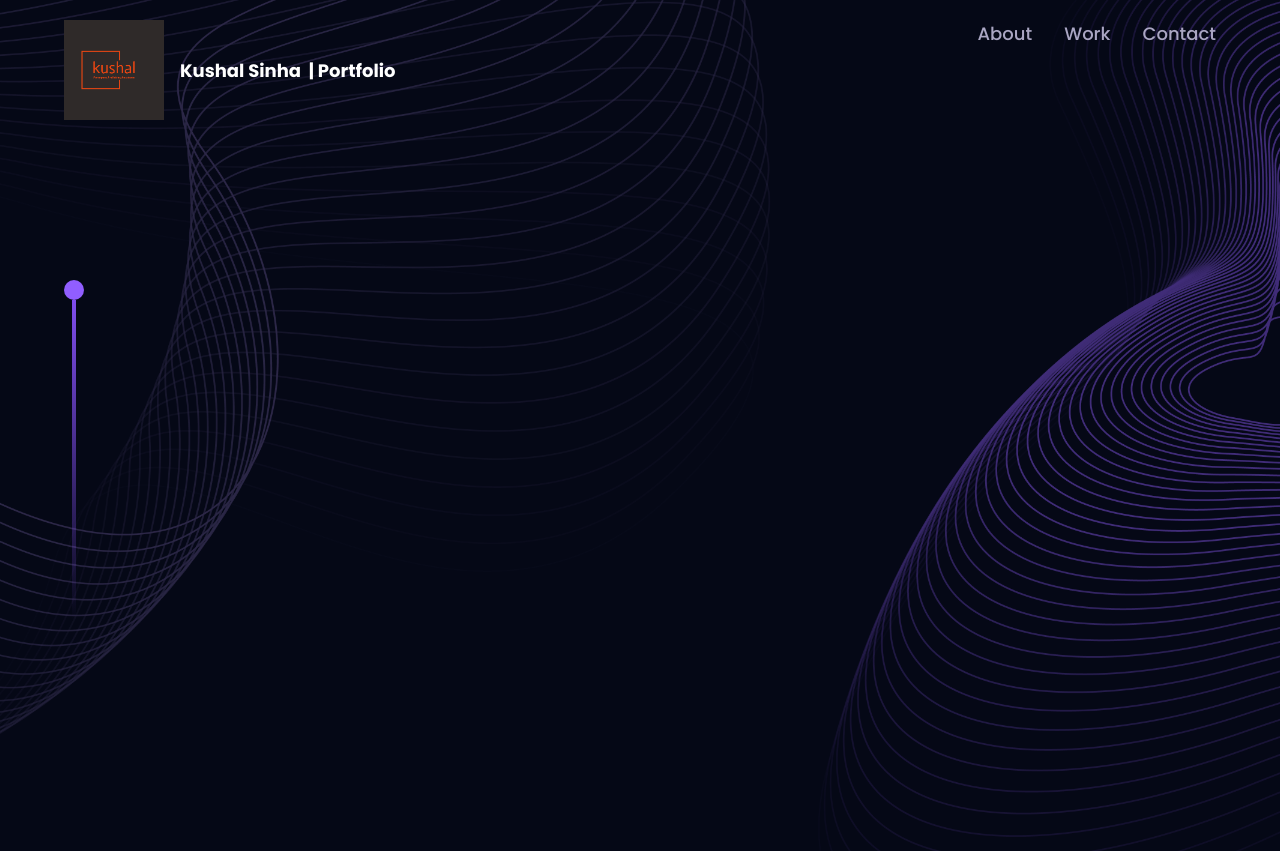
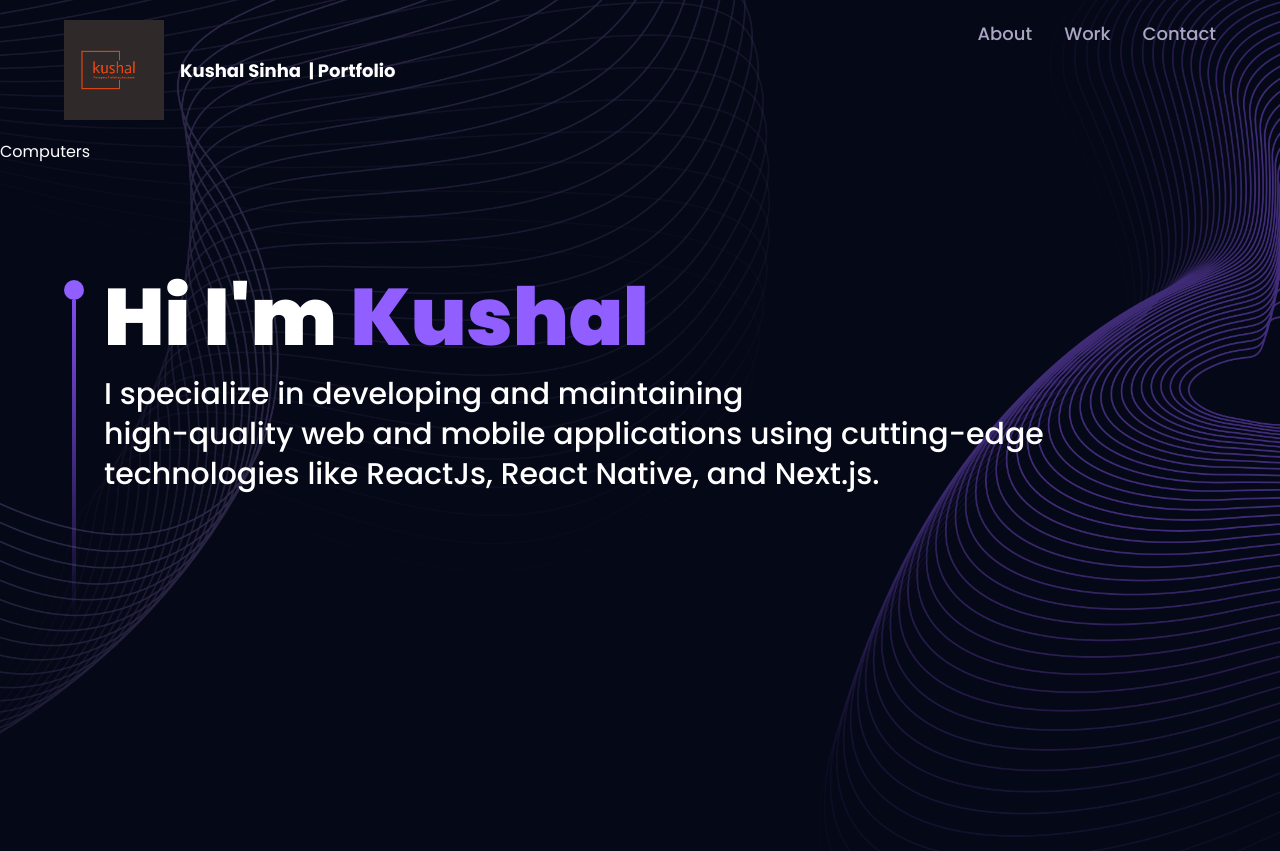
Before and after one commit to kushal-sinha/3D-portfolio, a React (Vite) app: page / in a window 1280 px wide. Shown: the top 851 px of the page. Built offline with nearby package versions, Linux system fonts and the light colour scheme.

Commit message:
added text and a bit styling

```diff
--- a/src/components/Hero.jsx
+++ b/src/components/Hero.jsx
@@ -11,7 +11,12 @@ const Hero = () => {
           <div className='h-5 w-5 rounded-full bg-[#915eff]' />
           <div className='w-1 sm:h-80 h-40 violet-gradient' />
         </div>
+        <div className=''>
+          <h1 className={`${styles.heroHeadText} text-white`}>Hi I'm <span className='text-[#915eff]'>Kushal</span></h1>
+          <p className={`${styles.heroSubText} mt-2 text-white`}>I specialize in developing and maintaining <br className='sm:block hidden' /> high-quality web and mobile applications using cutting-edge technologies like ReactJs, React Native, and Next.js.</p>
+        </div>
       </div>
+      <ComputersCanvas />
     </section>
   )
 }
```
